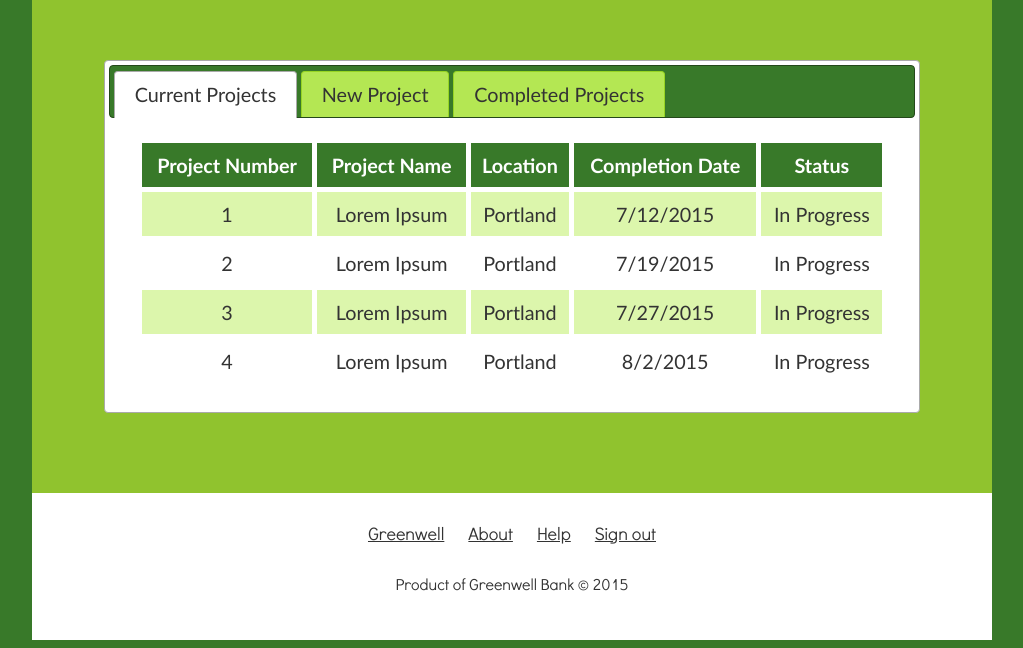
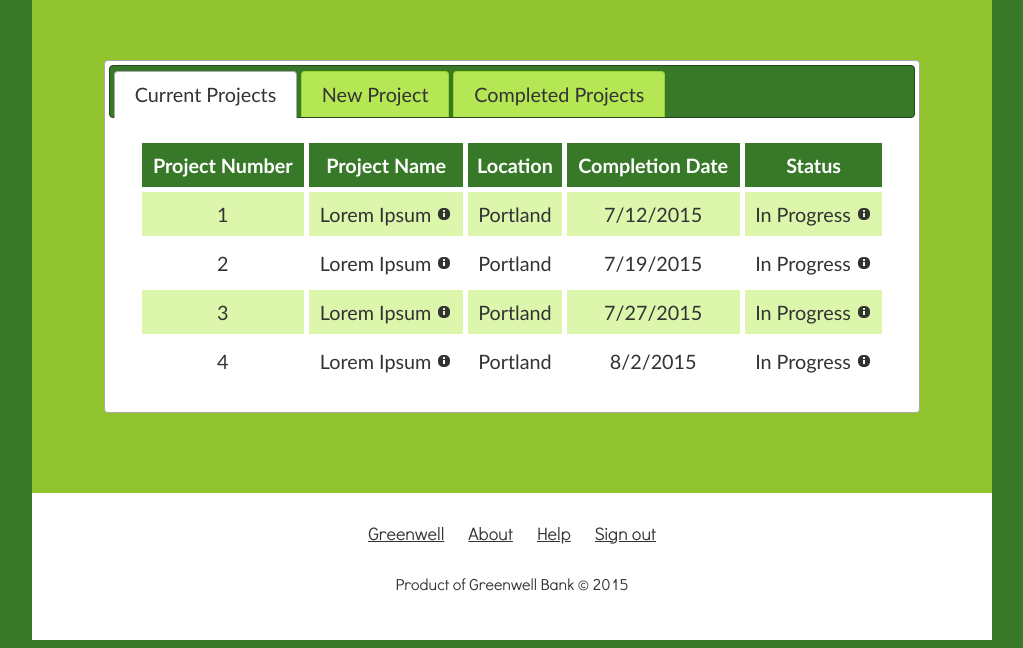
Before and after one commit to teamgreen/bidwell, a PHP site: page /home.php in a window 1280 px wide. Shown: the part 208-856 px from the top of the page, without its empty margins (128-1151 px from the left). Run offline with PHP 8.4, Linux system fonts and the light colour scheme; some libraries are stand-ins or nearby versions.

Commit message:
changed admin-style.css and home-style.css table styles; changed style.css to include span style and other small changes; modified home.php and admin.php by changing buttons and adding span icons with tooltip titles; changed script.js by adding code for admin page

```diff
--- a/webdev/css/admin-style.css
+++ b/webdev/css/admin-style.css
@@ -13,14 +13,14 @@
 	width: 80%;
 	margin: 20px auto;
 }
-#admin-table_dashboard > button {
+#admin-table_dashboard > input[type="button"] {
 	background-color: #b4e753;
 	border: 1px solid #97d423;
 	border-radius: 10px;
 	padding: 5px;
 	margin: 0 20px;
 }
-#admin-table_dashboard > button:hover {
+#admin-table_dashboard > input[type="button"]:hover {
 	background-color: #d7f3a1;
 	border: 1px solid #beea68;
 }
--- a/webdev/css/home-style.css
+++ b/webdev/css/home-style.css
@@ -37,21 +37,21 @@ input[type="text"] {
 	width: 80%;
 	margin: 0 auto;
 }
-#home-form_dashboard > button, #progress-bar {
+#home-form_dashboard > input[type="button"], #progress-bar {
 	margin: 0 10px;
 }
 #progress-bar {
 	width: 60%;
 	margin: 40px auto;
 }
-#home-form_dashboard > button {
+#home-form_dashboard > input[type="button"] {
 	background-color: #b4e753;
 	border: 1px solid #97d423;
 	border-radius: 10px;
 	padding: 5px;
 	margin: 0 20px;
 }
-#home-form_dashboard > button:hover {
+#home-form_dashboard > input[type="button"]:hover {
 	background-color: #d7f3a1;
 	border: 1px solid #beea68;
 }
--- a/webdev/css/style.css
+++ b/webdev/css/style.css
@@ -1,5 +1,5 @@
+
 /* Google Fonts */
-
 @font-face {
   font-family: "Didact Gothic";
   src: 	url("../fonts/DidactGothic/DidactGothic.eot");
@@ -7,41 +7,35 @@
   		url("../fonts/DidactGothic/DidactGothic.woff") format("woff"),
   		url("../fonts/DidactGothic/DidactGothic.svg#DidactGothic") format("svg"),
   		url("../fonts/DidactGothic/DidactGothic.ttf") format("truetype");
-  	}
+}
 
-*
-{
+* {
 	box-sizing: border-box;
 }
 
-body
-{
+body {
 	background-color: #387929;
 	color: #333333;
 	font-size: 18px;
 	font-family: "Didact Gothic", Tahoma, sans-serif;
 }
 
-p
-{
+p {
 	font-size: 20px;
 }
 
-.wrapper
-{
+.wrapper {
 	width: 960px;
   	margin: 0 auto;
  }
 
-header
-{
+header {
 	width: 100%;
 	height: 200px;
 	background-color: #ffffff;
 }
 
-ul.top-nav
-{
+ul.top-nav {
 	width: 35%;
 	float: right;
 	padding: 10px 10px 0 0;
@@ -49,28 +43,24 @@ ul.top-nav
 	color: #333333;
 }
 
-.top-nav > li
-{
+.top-nav > li {
 	float: left;
 	padding: 0 10px;
 }
 
-.logo
-{
+.logo {
 	clear: both;
 	width: 25%;
 	float: left;
 	padding-left: 15px;
 }
 
-.logo img
-{
+.logo img {
 	width: 100px;
 	height: auto;
 }
 
-.title
-{
+.title {
 	width: 50%;
 	float: left;
 	text-align: center;
@@ -81,23 +71,19 @@ ul.top-nav
 	margin: 5px 0;
 }
 
-footer
-{
+footer {
 	background-color: #ffffff;
 	text-align: center;
 	padding: 10px 0;
 }
 
-a
-{
+a  {
 	color: #333333;
 }
-a:visited
-{
+a:visited {
 	color: #000000;
 }
-a:hover
-{
+a:hover {
 	color: #387929;
 	text-decoration: underline;
 }
@@ -105,8 +91,7 @@ a:hover
 footer ul {
 	padding: 0 0 10px 0;
 }
-footer li
-{
+footer li {
 	display: inline-block;
 	list-style-type: none;
 	color: green;
@@ -118,8 +103,7 @@ footer li
 	padding: 0 0 20px 0;
 }
 
-.content
-{
+.content {
 	width: 100%;
 	margin: 0;
 	padding: 50px 0;
@@ -127,20 +111,17 @@ footer li
 	text-align: center;
 }
 
-label
-{
+label {
 
 	text-align: right;
 	margin-top: 20px;
 }
 
-input
-{
+input {
 	margin-top: 20px;
 }
 
-img
-{
+img {
 	height: 25px;
 	width: auto;
 }
@@ -167,3 +148,6 @@ th, td {
 	padding: 10px 5px;
 	border: 5px solid #ffffff;
 }
+td > span.ui-icon {
+	display: inline-block;
+}
--- a/webdev/home.php
+++ b/webdev/home.php
@@ -56,31 +56,31 @@
 						</tr>
 						<tr>
 							<td>1</td>
-							<td>Lorem Ipsum</td>
+							<td>Lorem Ipsum <span class="ui-icon ui-icon-info" title="Project information goes here."></span></td>
 							<td>Portland</td>
 							<td>7/12/2015</td>
-							<td>In Progress</td>
+							<td>In Progress <span class="ui-icon ui-icon-info" title="Status on Project Completion."></span></td>
 						</tr>
 						<tr>
 							<td>2</td>
-							<td>Lorem Ipsum</td>
+							<td>Lorem Ipsum <span class="ui-icon ui-icon-info" title="Project information goes here."></span></td>
 							<td>Portland</td>
 							<td>7/19/2015</td>
-							<td>In Progress</td>
+							<td>In Progress <span class="ui-icon ui-icon-info" title="Status on Project Completion."></span></td>
 						</tr>
 						<tr>
 							<td>3</td>
-							<td>Lorem Ipsum</td>
+							<td>Lorem Ipsum <span class="ui-icon ui-icon-info" title="Project information goes here."></span></td>
 							<td>Portland</td>
 							<td>7/27/2015</td>
-							<td>In Progress</td>
+							<td>In Progress <span class="ui-icon ui-icon-info" title="Status on Project Completion."></span></td>
 						</tr>
 						<tr>
 							<td>4</td>
-							<td>Lorem Ipsum</td>
+							<td>Lorem Ipsum <span class="ui-icon ui-icon-info" title="Project information goes here."></span></td>
 							<td>Portland</td>
 							<td>8/2/2015</td>
-							<td>In Progress</td>
+							<td>In Progress <span class="ui-icon ui-icon-info" title="Status on Project Completion."></span></td>
 						</tr>
 					</table>
 				</div>
@@ -125,8 +125,8 @@
 					</form>
 					<div id="home-form_dashboard">
 						<div id="progress-bar"></div>
-						<button class="prev" href="#">Previous</button>
-						<button class="next" href="#">Next</button>
+						<input type="button" class="prev" href="#" value="Previous">
+						<input type="button" class="next" href="#" value="Next">
 					</div>
 				</div>
 				<div id="tab3">
--- a/webdev/js/script.js
+++ b/webdev/js/script.js
@@ -15,6 +15,12 @@ $(document).ready(function(){
 	//////////////////////////////////////
 
 	///////////////////////////
+	// jQuery UI for all Pages:
+	//	Tooltip
+	///////////////////////////
+	$(document).tooltip();
+
+	///////////////////////////
 	// jQuery UI for Home Page:
 	// Tabs, Progressbar
 	///////////////////////////
@@ -28,4 +34,37 @@ $(document).ready(function(){
 	///////////////////////////
 	$('#admin-tabs').tabs();
 
+
+	// ---------------------------------- //
+	// ---------------------------------- //
+
+	//////////////////////////////////////
+	// Admin Page Functions
+	// --------------------
+	//////////////////////////////////////
+
+	// In progress function below:
+	// When clicking on a row in the admin table,
+	// that row will be highlighted and the
+	// "New" button will change to "Edit".
+	// ISSUES --> Have not figured out how to only
+	//			  allow one row to be clicked on
+	//	          at a time without using just a
+	//			  a button instead.
+	//            THE FUNCTION ONLY WORKS WITH
+	//            THE FIRST CHANGED ROW.
+
+	$('#tab-a tr:not(:first)').click(function(){
+
+		var originalBg = $(this).css('background-color');
+		var changedRow = $(this);
+		changedRow.css('background-color', '#efefef');
+		$('.new-edit').attr('value', 'Edit');
+
+		changedRow.click(function(){
+			$('.new-edit').attr('value', 'New');
+			changedRow.css('background-color', originalBg);
+		})
+	});
+
 });
```
Also changed, not shown: webdev/admin.php (+7 -7 lines).
